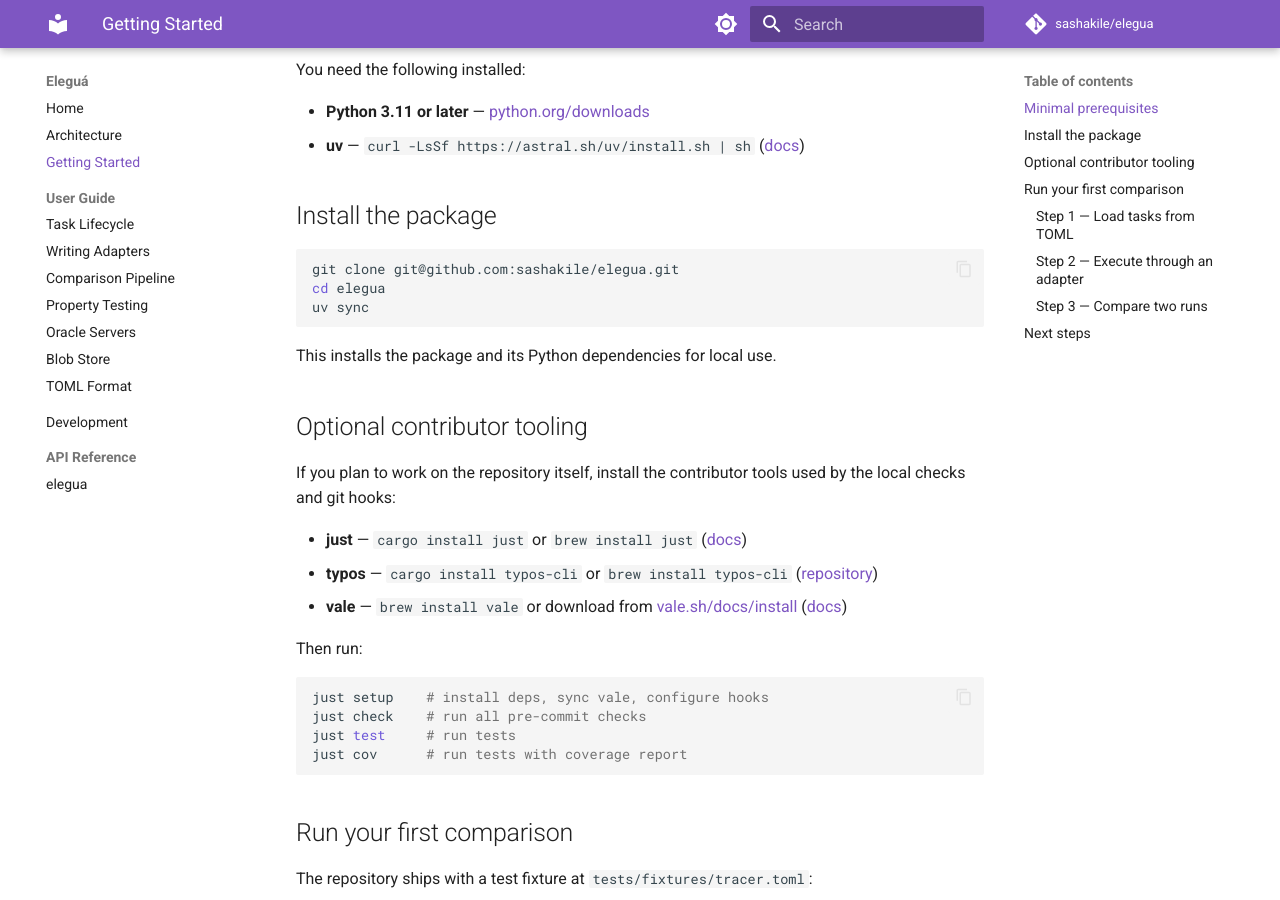
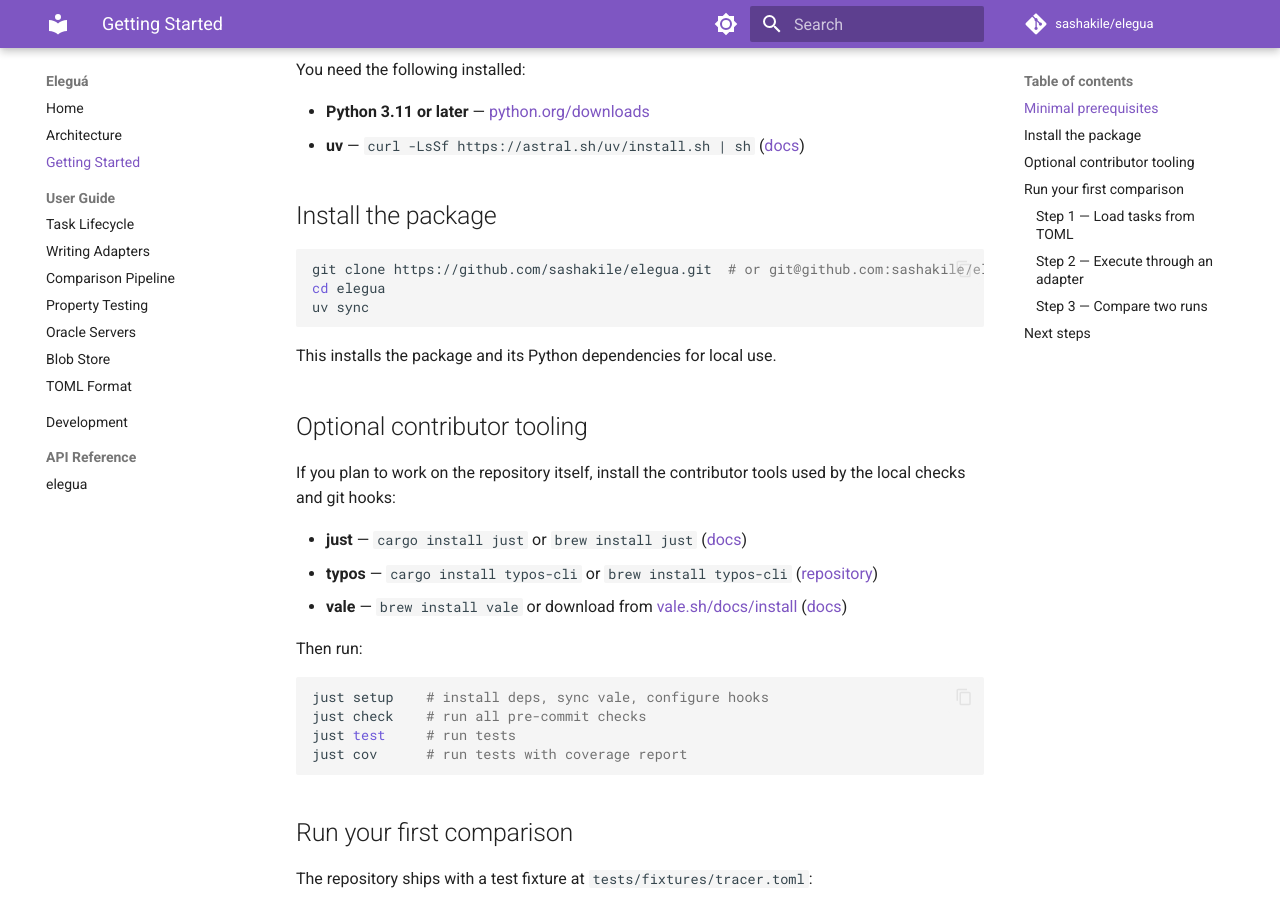
Before and after one commit to sashakile/elegua, an MkDocs documentation site: the page built from docs/getting-started.md, in a window 1280 px wide and 900 px high, scrolled down 306 px. Built offline with MkDocs 1.6.1 and Material for MkDocs 9.7.7, drawn with Linux system fonts in a browser that asks for light colours; comment, search, counter and statistics services are not loaded.

Commit message:
docs: add HTTPS clone path alongside SSH for evaluation flow
Fixes elegua-6x6

````diff
--- a/docs/getting-started.md
+++ b/docs/getting-started.md
@@ -14,7 +14,7 @@
 ## Install the package
 
 ```bash
-git clone git@github.com:sashakile/elegua.git
+git clone https://github.com/sashakile/elegua.git  # or git@github.com:sashakile/elegua.git
 cd elegua
 uv sync
 ```
````
Also changed, not shown: README.md (+1 -1 lines), 1 other file.
